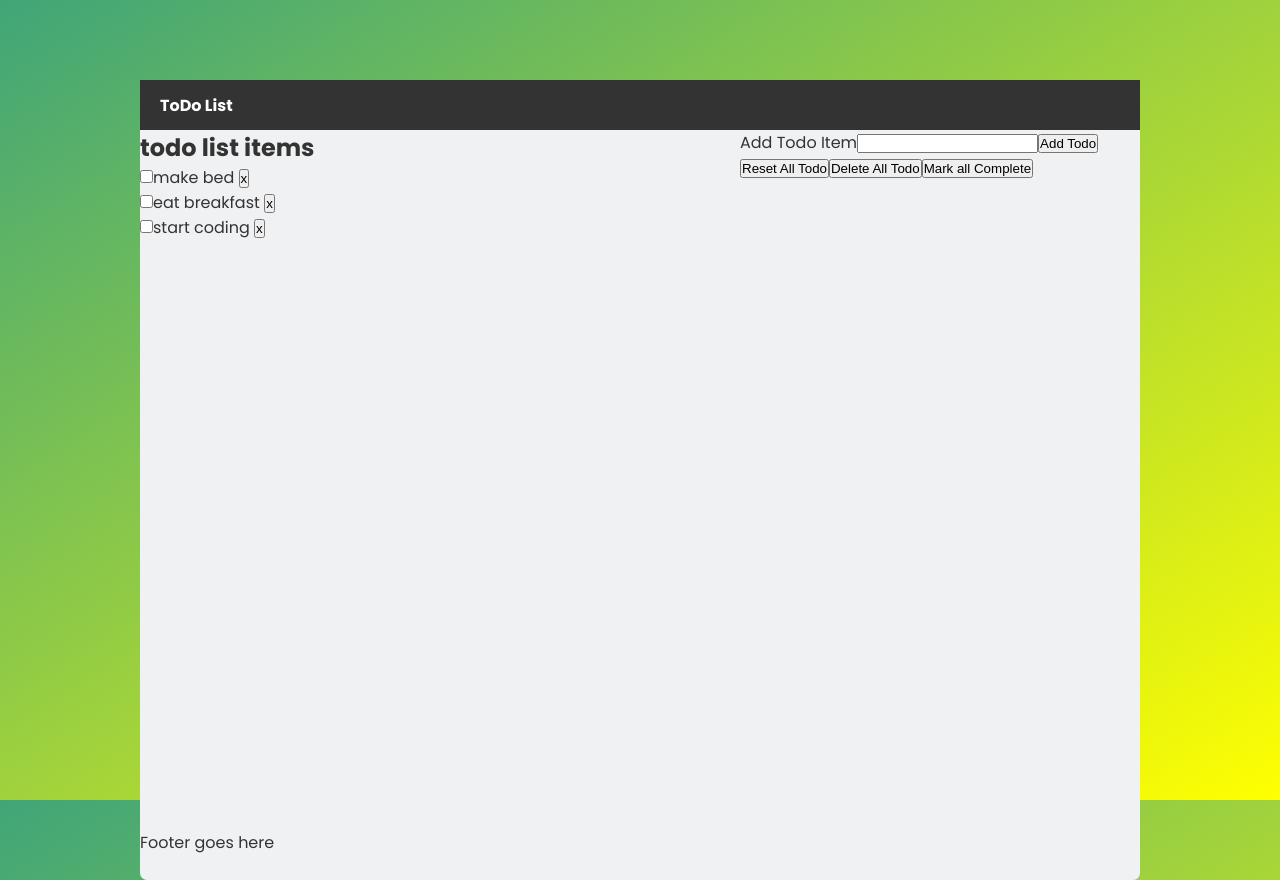
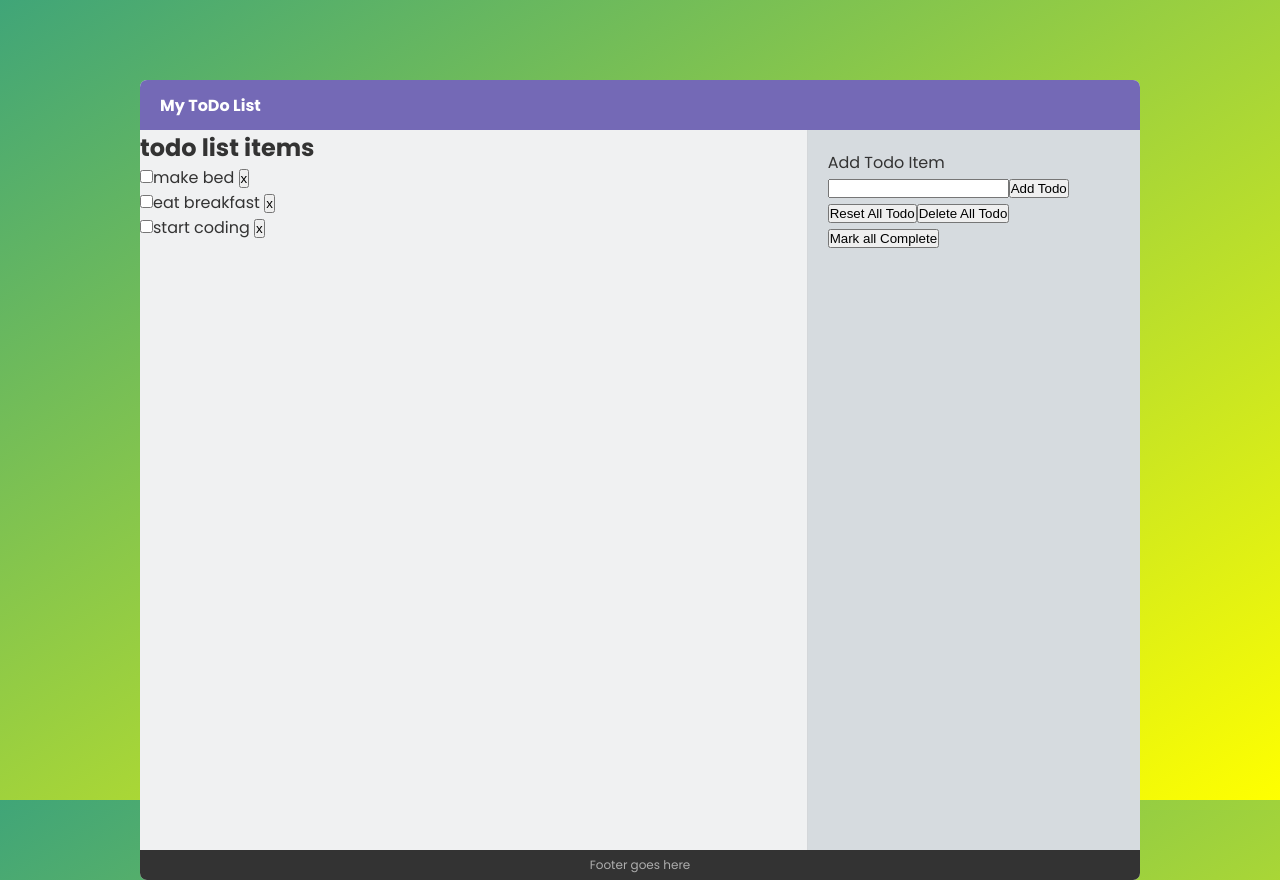
Before and after one commit to tamalchowdhury/7-react-todo-list, a React (Vite) app: page / in a window 1280 px wide. Built offline with nearby package versions, Linux system fonts and the light colour scheme.

Commit message:
layout colors

```diff
--- a/src/App.tsx
+++ b/src/App.tsx
@@ -70,7 +70,7 @@ function App() {
 
   return (
     <div className='app'>
-      <header className='header'>ToDo List</header>
+      <header className='header'>My ToDo List</header>
 
       <main className='main'>
         <h2>todo list items</h2>
--- a/src/index.css
+++ b/src/index.css
@@ -28,20 +28,48 @@ body {
   margin-top: 80px;
   border-radius: 7px;
   display: grid;
-  grid-template-columns: 1fr 400px;
-  grid-template-rows: 50px 1fr 50px;
+  grid-template-columns: 6fr 3fr;
+  grid-template-rows: 50px 1fr 30px;
 }
 
 .header {
   grid-column: 1 / -1;
   grid-row: 1 / 2;
-  background: #333;
+  background: #7469b6;
   color: white;
   display: flex;
   justify-content: space-between;
   align-items: center;
   padding: 0 20px;
   font-weight: bold;
+  border-top-right-radius: 7px;
+  border-top-left-radius: 7px;
+}
+
+.main {
+  grid-column: 1 / 2;
+  grid-row: 2 / 3;
+}
+
+.sidebar {
+  grid-column: 2 / -1;
+  grid-row: 2 / 3;
+  padding: 20px;
+  background: rgba(112, 128, 144, 0.2);
+  border-left: 1px solid rgba(192, 177, 177, 0.1);
+}
+
+.footer {
+  grid-column: 1 / -1;
+  grid-row: 3 / 4;
+  background: #333;
+  color: rgba(255, 255, 255, 0.6);
+  display: flex;
+  justify-content: center;
+  align-items: center;
+  border-bottom-right-radius: 7px;
+  border-bottom-left-radius: 7px;
+  font-size: 12px;
 }
 
 /* MEDIA QUERIES */
@@ -51,5 +79,6 @@ body {
     width: 90vw;
     height: 100%;
     margin-top: 20px;
+    margin-bottom: 20px;
   }
 }
```
